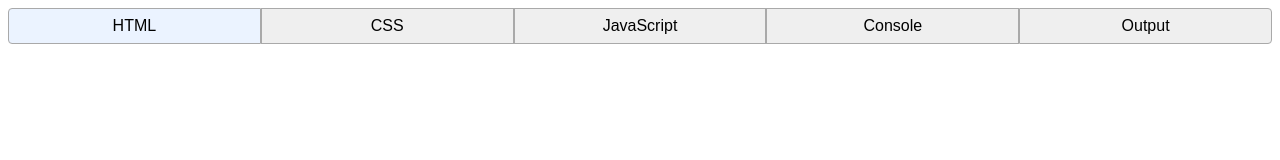
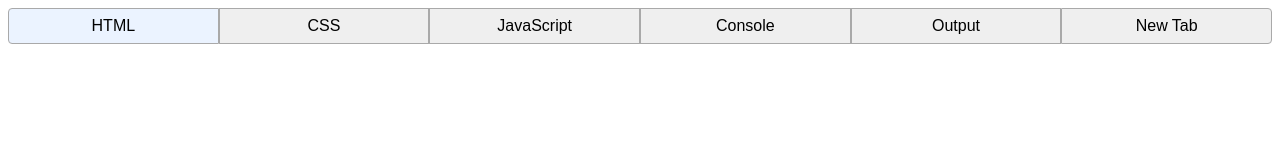
Before and after one commit to ericpkatz/jsbin-nav, a plain HTML site: page index.html in a window 1280 px wide. Drawn offline with Linux system fonts and the light colour scheme.

Commit message:
added a new tab

```diff
--- a/index.html
+++ b/index.html
@@ -13,6 +13,7 @@
     <div>JavaScript</div>
     <div>Console</div>
     <div>Output</div>
+    <div>New Tab</div>
   </nav>
 </body>
 </html>
```
